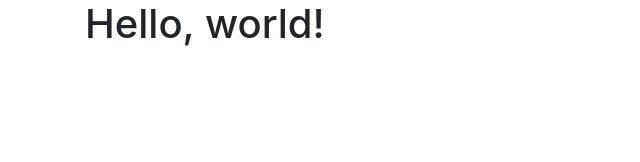
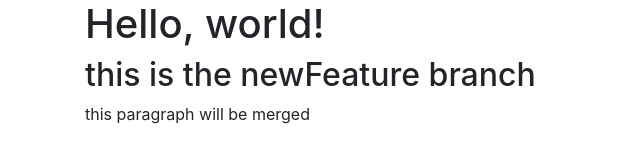
Before and after one commit to TerrellLinnell/gitCommands-merge-diff-rebase, a plain HTML site: page index.html in a window 1280 px wide. Shown: the whole page, without its empty margins (0-640 px from the left). Drawn offline with nearby package versions, Linux system fonts and the light colour scheme.

Commit message:
changed html

```diff
--- a/index.html
+++ b/index.html
@@ -4,12 +4,14 @@
     <meta charset="utf-8">
     <meta name="viewport" content="width=device-width, initial-scale=1">
     <meta http-equiv="x-ua-compatible" content="ie=edge">
-    <title></title>
+    <title>newFeature branch</title>
 
     <link rel="stylesheet" href="https://maxcdn.bootstrapcdn.com/bootstrap/4.0.0-alpha.2/css/bootstrap.min.css" integrity="sha384-y3tfxAZXuh4HwSYylfB+J125MxIs6mR5FOHamPBG064zB+AFeWH94NdvaCBm8qnd" crossorigin="anonymous">
   </head>
   <body class="container">
     <h1>Hello, world!</h1>
+    <h2> this is the newFeature branch </h2>
+    <p> this paragraph will be merged </p>
 
     <script src="https://ajax.googleapis.com/ajax/libs/jquery/2.1.4/jquery.min.js"></script>
     <script src="https://maxcdn.bootstrapcdn.com/bootstrap/4.0.0-alpha.2/js/bootstrap.min.js" integrity="sha384-vZ2WRJMwsjRMW/8U7i6PWi6AlO1L79snBrmgiDpgIWJ82z8eA5lenwvxbMV1PAh7" crossorigin="anonymous"></script>
```
